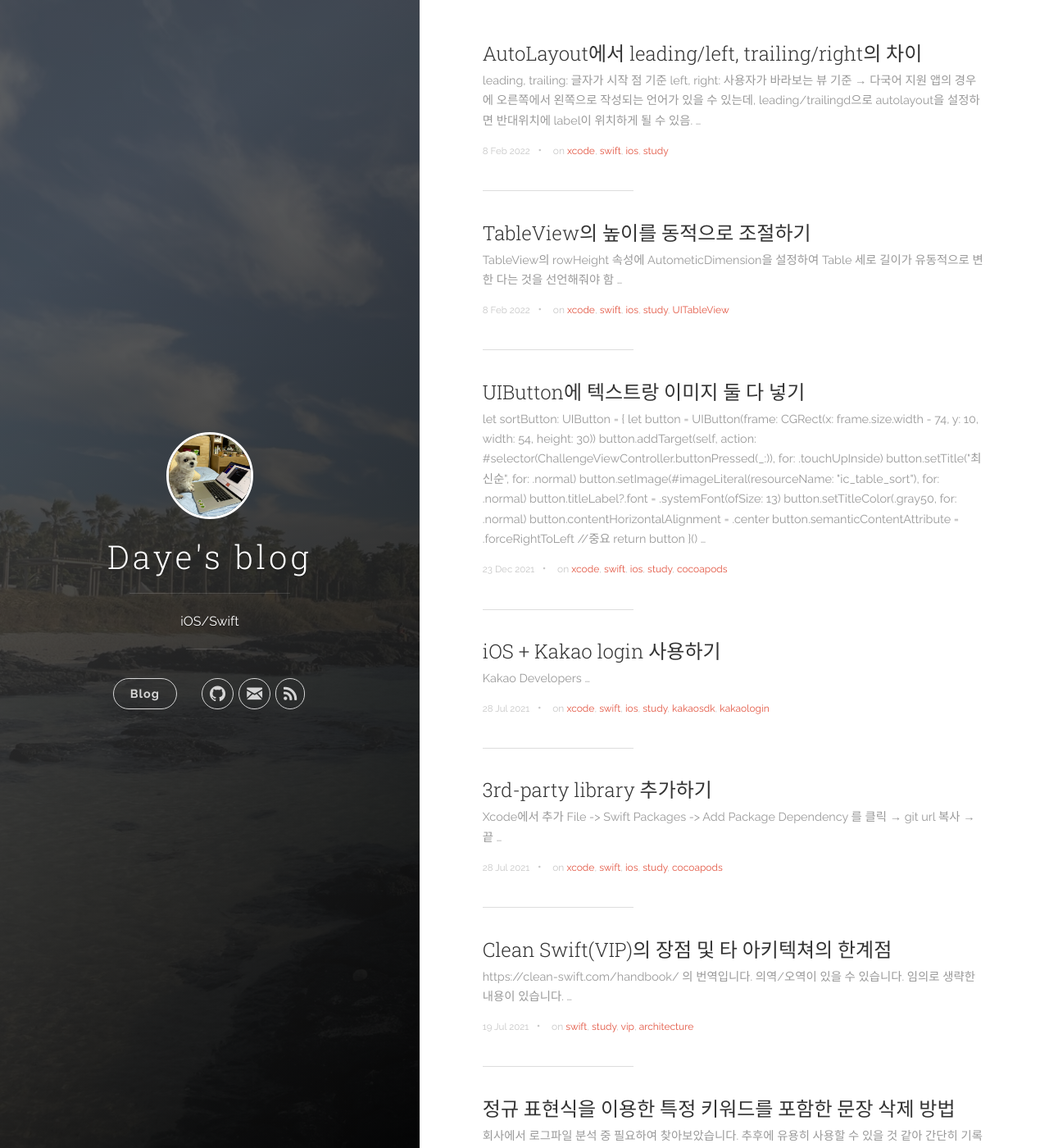
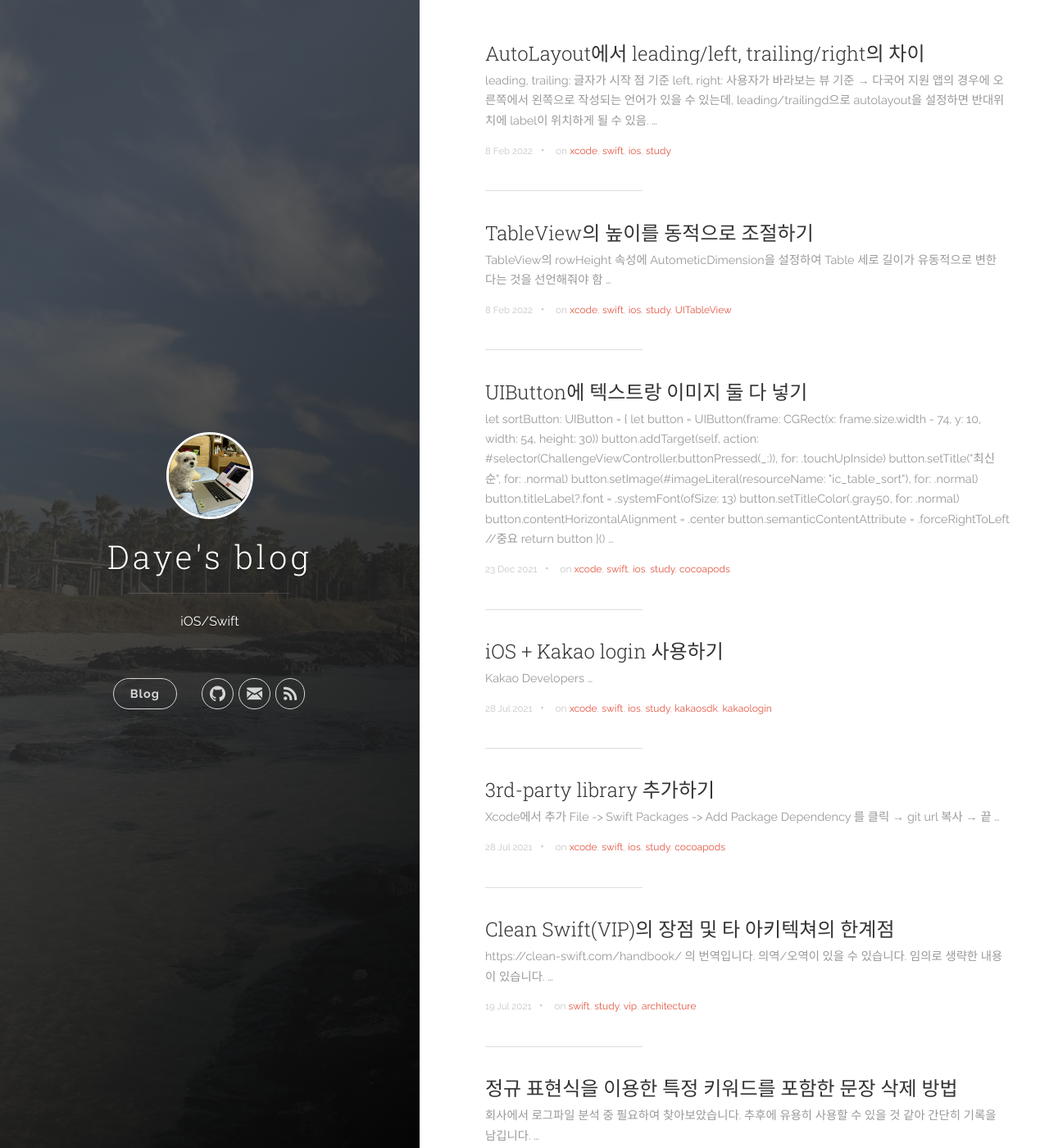
Before and after one commit to dy-yb/dy-yb.github.io, a Jekyll site: the page built from index.html, in a window 1280 px wide and 1400 px high. Shown: the whole window at 82% size. Built offline with Jekyll 4.4.1, drawn with Linux system fonts in a browser that asks for light colours; the list of posts is cut into pages by our own code.

Commit message:
edit content width

```diff
--- a/_sass/uno.scss
+++ b/_sass/uno.scss
@@ -1098,7 +1098,7 @@ pre {
 
 .content-wrapper {
 	z-index: 800;
-	width: 60%;
+	width: 100%;
 	max-width: 800px;
 	margin-left: 40%; }
 
```
